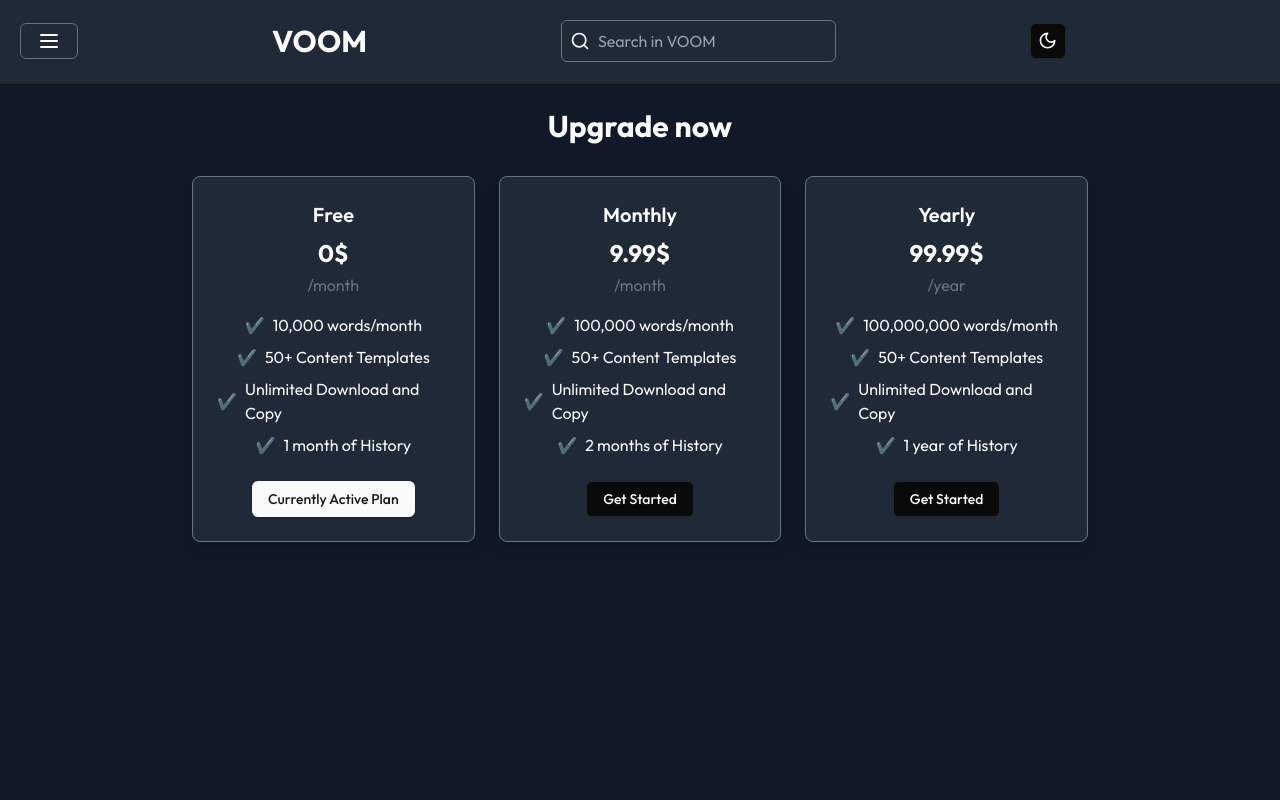
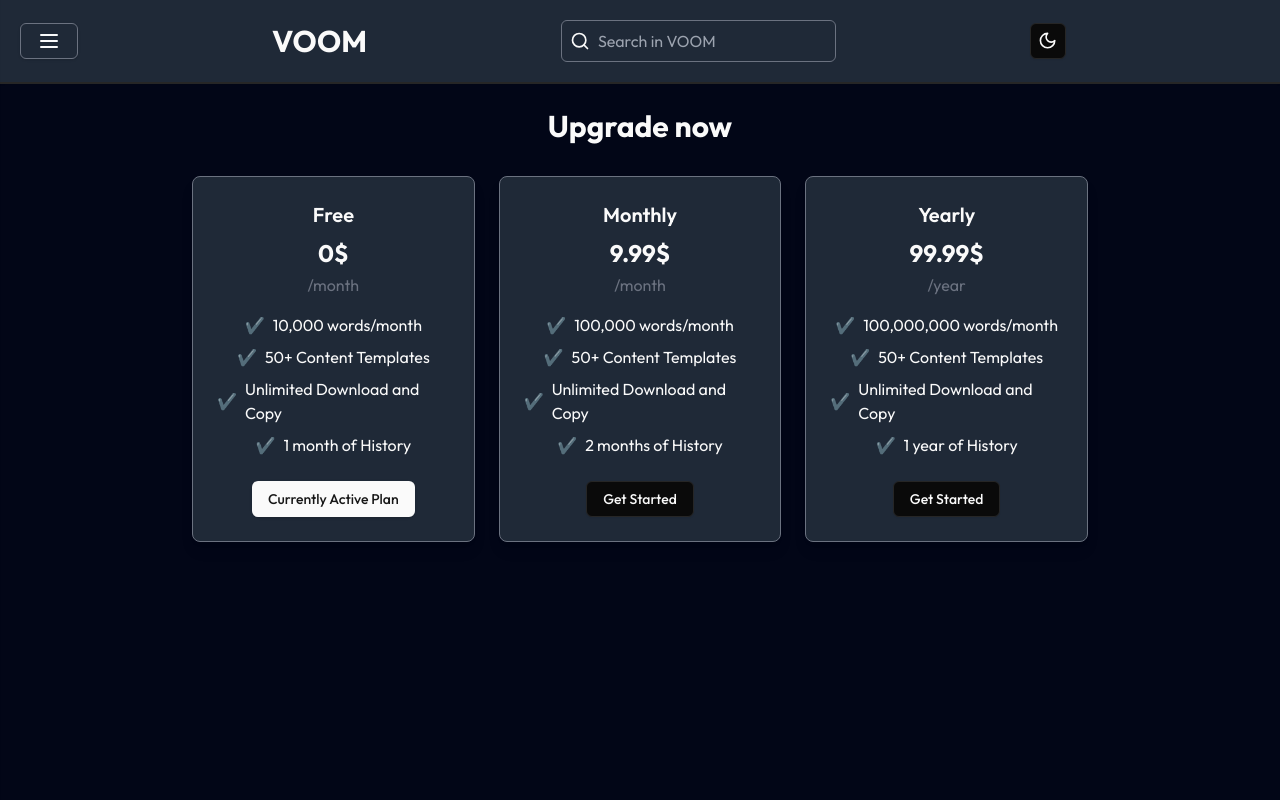
Before and after one commit to manushadananjaya/ai-content-generator, a Next.js app: page /dashboard/billing in a window 1280 px wide. Shown: the top 800 px of the page. Built offline with nearby package versions, Linux system fonts and the light colour scheme; no server answers.

Commit message:
colors update

```diff
--- a/app/dashboard/billing/page.tsx
+++ b/app/dashboard/billing/page.tsx
@@ -3,7 +3,7 @@
 
 function Billing() {
   return (
-    <div className="flex flex-col items-center p-6 bg-gray-100 dark:bg-gray-900 min-h-screen">
+    <div className="flex flex-col items-center p-6 min-h-screen">
       <h1 className="text-3xl font-bold mb-8">Upgrade now</h1>
       <div className="grid grid-cols-1 md:grid-cols-3 gap-6 w-full max-w-4xl">
         <div className="bg-white dark:bg-gray-800 border dark:border-gray-500 p-6 rounded-lg shadow-lg flex flex-col items-center">
--- a/app/dashboard/layout.tsx
+++ b/app/dashboard/layout.tsx
@@ -26,7 +26,7 @@
       >
         <SearchContext.Provider value={{ userSearchInput, setUserSearchInput }}>
           <Suspense fallback={<Loading />}>
-            <div className="min-h-screen flex flex-col dark:bg-slate-900 bg-slate-100">
+            <div className="min-h-screen flex flex-col dark:bg-slate-950 bg-slate-100">
               <div
                 className={`fixed z-50 transition-transform ${
                   isSideNavOpen ? "translate-x-0" : "-translate-x-full"
```
